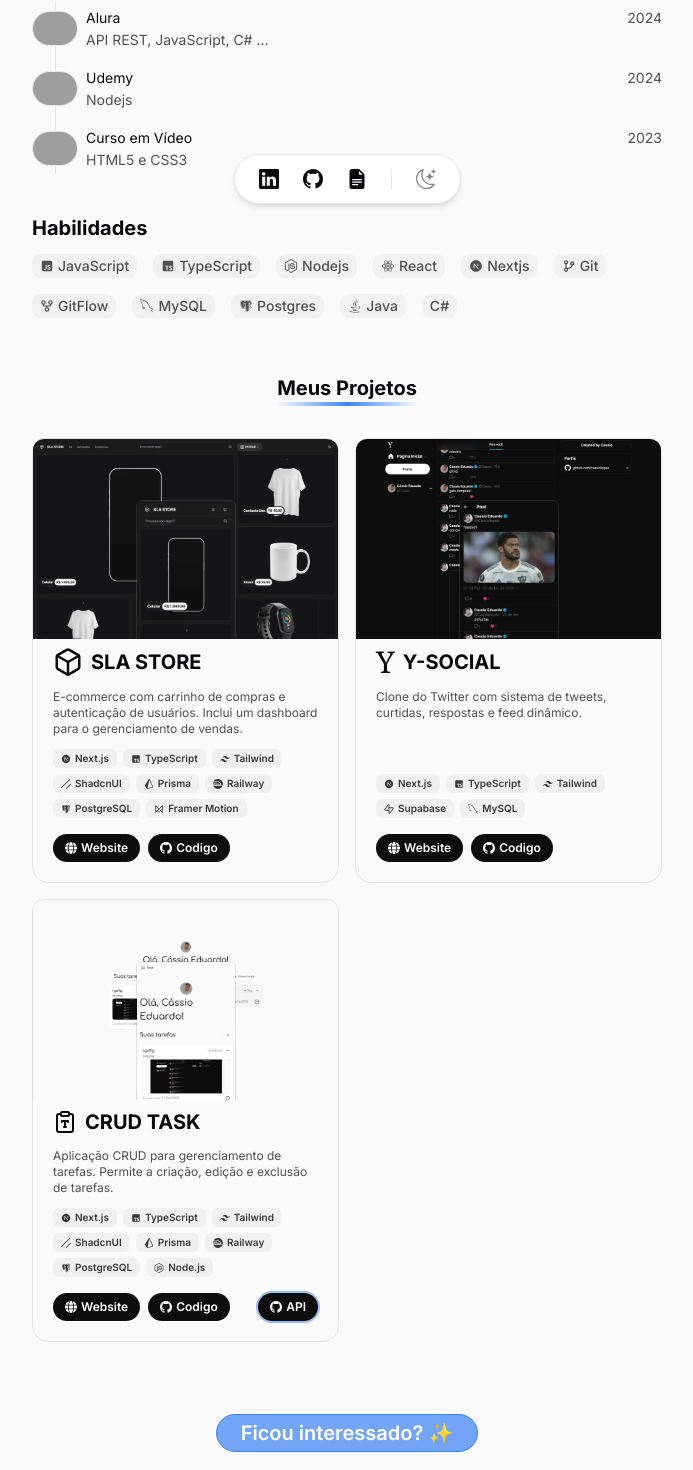
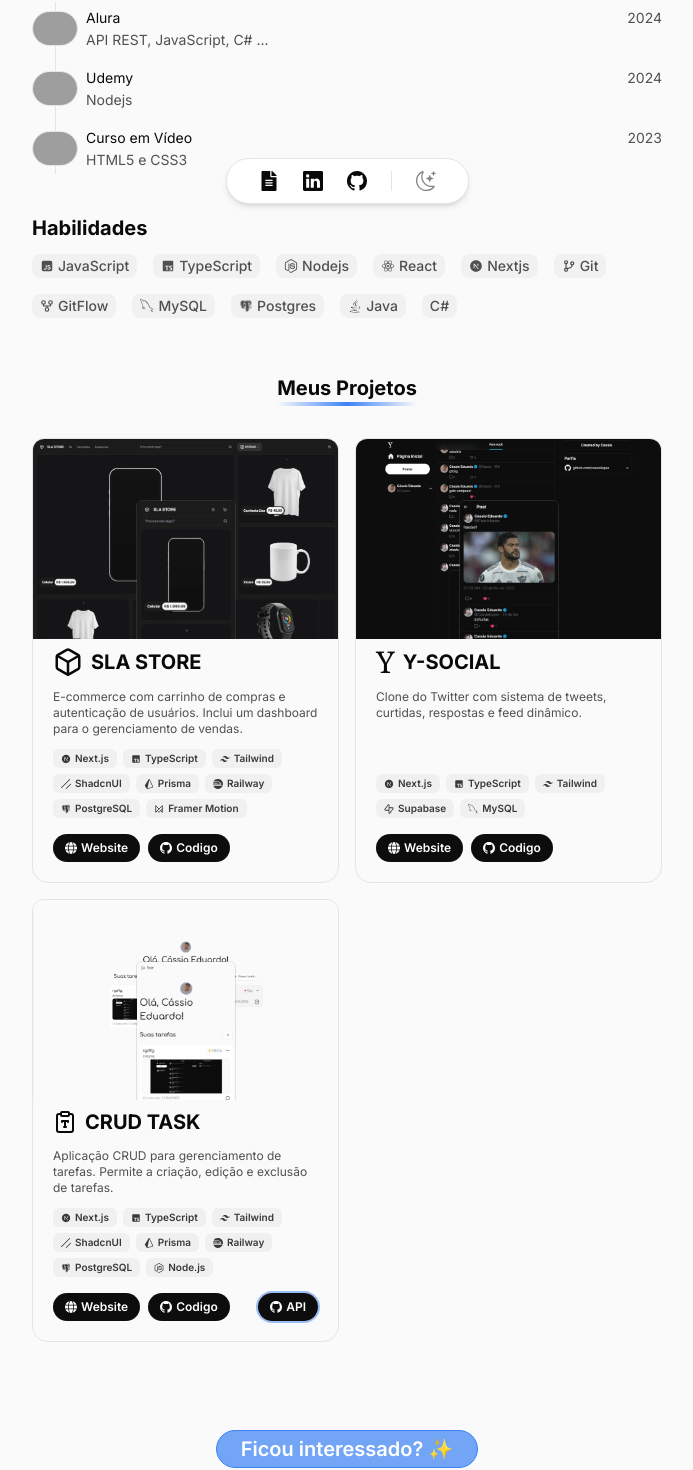
Before and after one commit to Cassiollopes/portfolio, a Next.js app: page / in a window 1280 px wide. Shown: the part 576-2046 px from the top of the page, without its empty margins (293-986 px from the left). Built offline with nearby package versions, Linux system fonts and the light colour scheme; grey boxes are pictures that could not be loaded.

Commit message:
modified:   src/app/page.tsx 	modified:   src/components/nav.tsx

```diff
--- a/src/app/page.tsx
+++ b/src/app/page.tsx
@@ -219,11 +219,11 @@ export default function Home() {
         </div>
       </div>
       <Link
-        className="pt-8 text-center text-white group w-full flex flex-col items-center justify-center gap-2"
+        className="pt-12 text-center text-white group w-full flex flex-col items-center justify-center gap-4"
         href={"https://www.linkedin.com/in/cassio-e-a-lopes/"}
         target="_blank"
       >
-        <h3 className="text-xl font-semibold mb-2 bg-blue-500/70 p-1 px-6 rounded-3xl border-[1.5px] border-blue-500 group-hover:bg-blue-500/90 transition-all duration-200 ease-in-out w-fit">
+        <h3 className="text-xl font-semibold bg-blue-500/70 p-1 px-6 rounded-3xl border-[1.5px] border-blue-500 group-hover:bg-blue-500/90 transition-all duration-200 ease-in-out w-fit">
           Ficou interessado? ✨
         </h3>
         <p className="text-base group-hover:text-foreground transition-all duration-200 ease-in-out">
--- a/src/components/nav.tsx
+++ b/src/components/nav.tsx
@@ -1,10 +1,16 @@
 "use client";
 
 import Link from "next/link";
-import { BsFileEarmarkTextFill, BsGithub, BsLinkedin, BsMoonStars, BsSun } from "react-icons/bs";
+import { BsGithub, BsLinkedin, BsMoonStars, BsSun } from "react-icons/bs";
 import { useTheme } from "next-themes";
+import { FaFileAlt } from "react-icons/fa";
 
 const links = [
+  {
+    icon: <FaFileAlt />,
+    link: "/curriculo-cassio-eduardo.pdf",
+    name: "Curriculo",
+  },
   {
     icon: <BsLinkedin />,
     link: "https://www.linkedin.com/in/cassio-e-a-lopes/",
@@ -15,11 +21,6 @@ const links = [
     link: "https://github.com/Cassiollopes",
     name: "Github",
   },
-  {
-    icon: <BsFileEarmarkTextFill />,
-    link: "/curriculo-cassio-eduardo.pdf",
-    name: "Curriculo",
-  },
 ];
 
 export default function Nav() {
@@ -28,7 +29,7 @@ export default function Nav() {
 
   return (
     <nav className="w-fit mx-auto fixed bottom-5 left-0 right-0 z-50">
-      <div className="flex gap-6 max-md:gap-4 items-center text-xl border rounded-full bg-secondary p-3.5 px-6 shadow-md animate-scaleUp">
+      <div className="flex gap-6 max-md:gap-4 items-center text-xl border rounded-full bg-secondary p-3 px-8 shadow-md animate-scaleUp">
         {links.map((link, i) => (
           <Link
             key={i}
```
